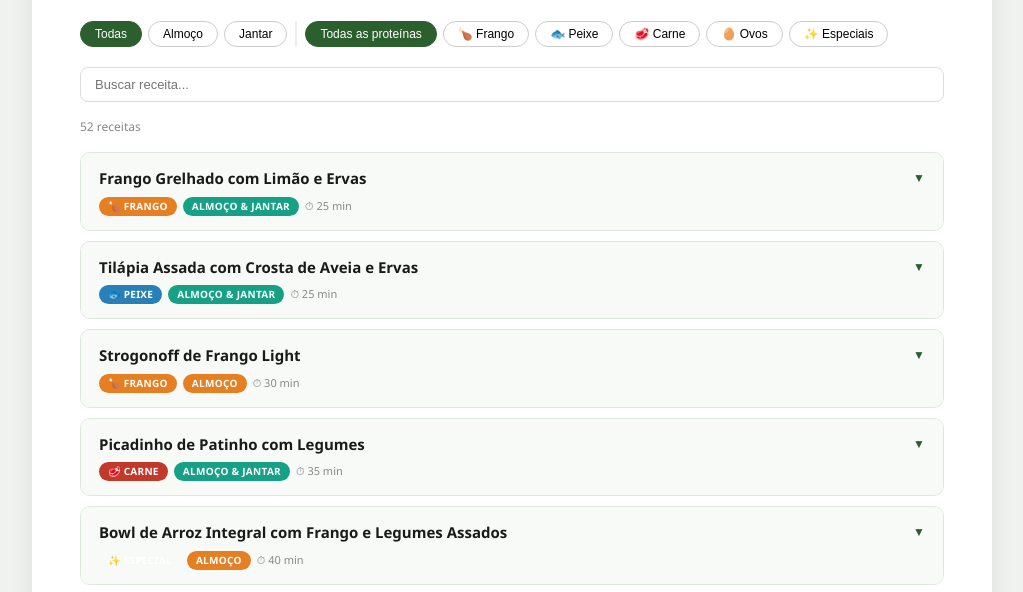
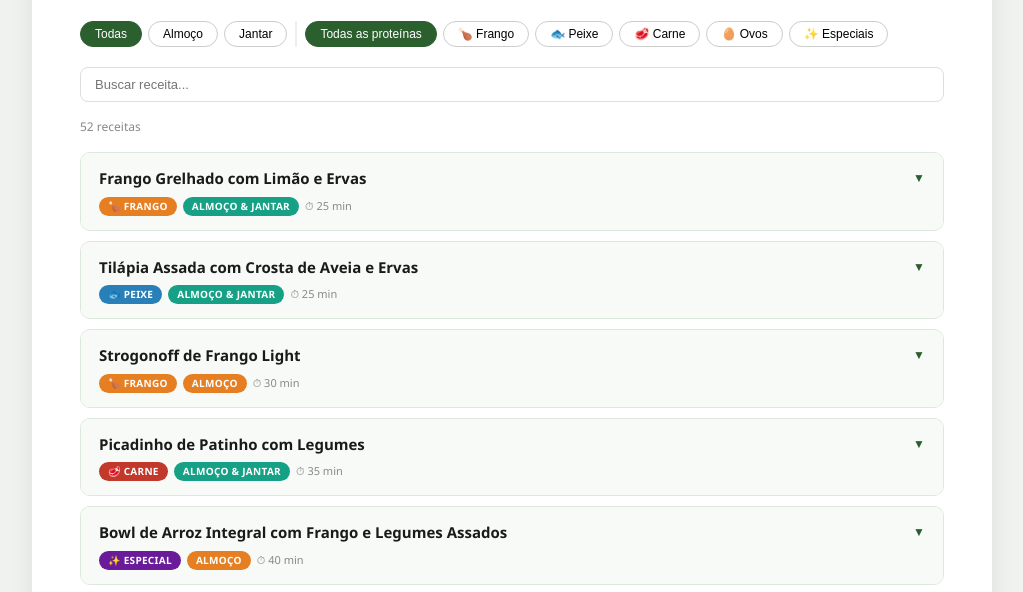
Before and after one commit to tbonfim/alimentacao, a plain HTML site: page receitas-jul2026.html in a window 1280 px wide. Shown: the part 170-762 px from the top of the page, without its empty margins (128-1151 px from the left). Drawn offline with Linux system fonts and the light colour scheme.

Commit message:
fix: improve special recipe badge contrast
Co-authored-by: Cursor <cursoragent@cursor.com>

```diff
--- a/components/recipe-card/recipe-card.css
+++ b/components/recipe-card/recipe-card.css
@@ -67,7 +67,7 @@
 .b-peixe { background: #2980b9; }
 .b-carne { background: #c0392b; }
 .b-ovos { background: #f39c12; }
-.b-espec { background: #8e44ad; }
+.b-especial { background: #6a1b9a; }
 .b-ambos { background: #16a085; }
 .b-almoco { background: #e67e22; }
 .b-jantar { background: #1565a0; }
```
